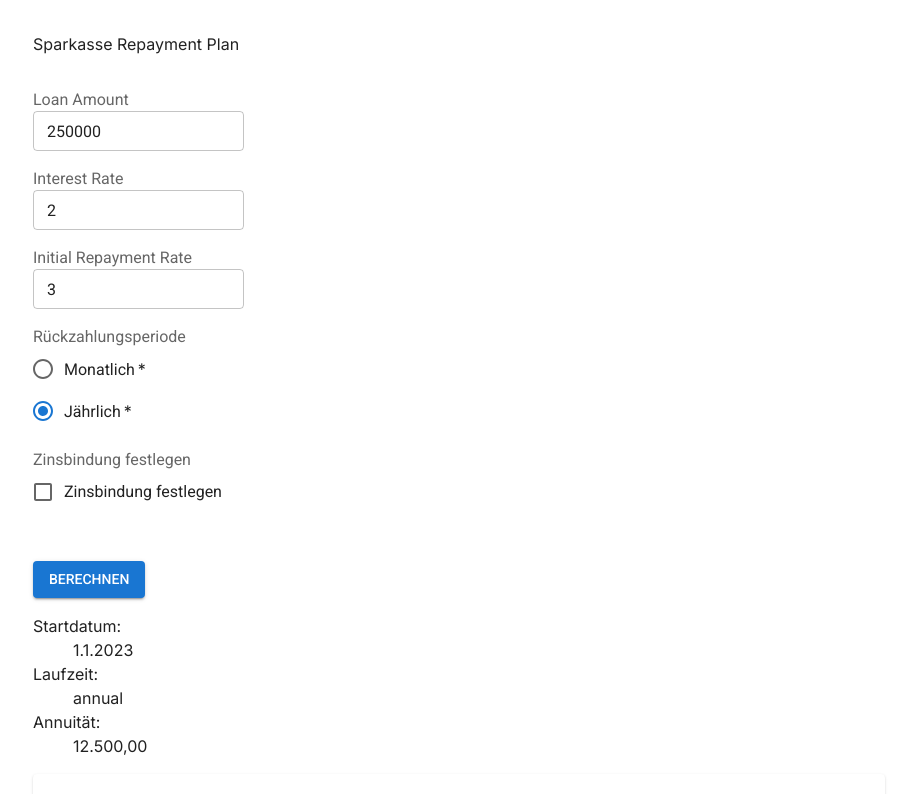
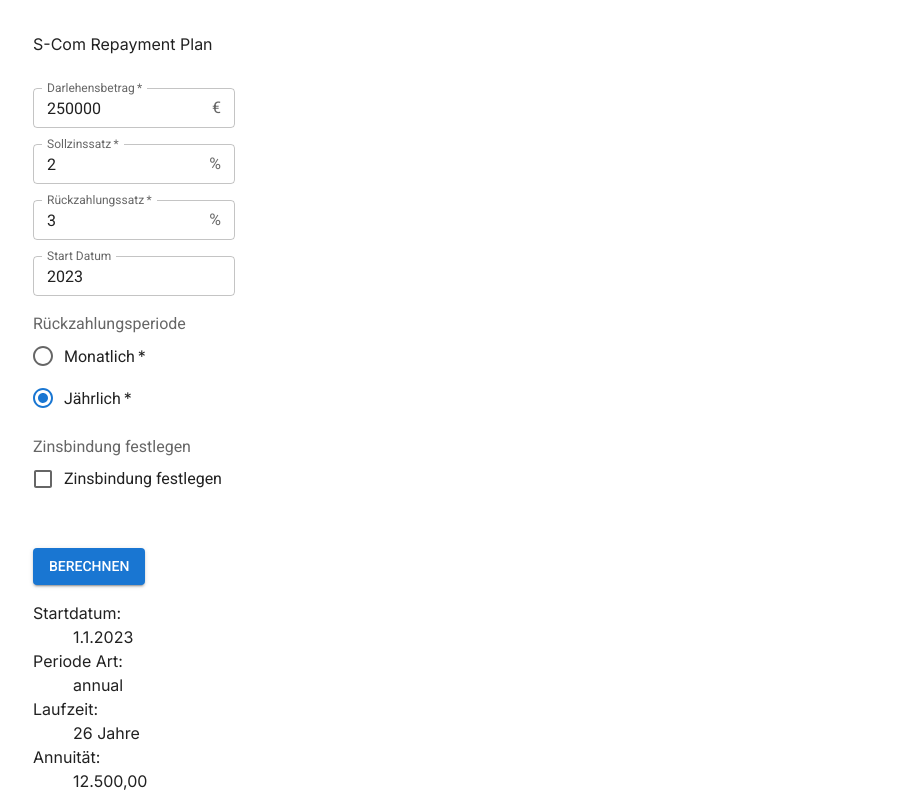
Before and after one commit to scsskid/repayment-plan, a Next.js app: page / in a window 1280 px wide. Shown: the top 794 px of the page, without its empty margins (181-1098 px from the left). Built offline with nearby package versions, Linux system fonts and the light colour scheme.

Commit message:
adjustments

```diff
--- a/package.json
+++ b/package.json
@@ -9,15 +9,17 @@
     "lint": "next lint"
   },
   "dependencies": {
+    "@mui/x-date-pickers": "^6.15.0",
+    "dayjs": "^1.11.10",
     "next": "13.5.2",
     "react": "18.2.0",
     "react-dom": "18.2.0"
   },
   "devDependencies": {
-    "@mui/material": "^5.14.10",
     "@emotion/react": "^11.11.1",
     "@emotion/styled": "^11.11.0",
     "@mui/base": "^5.0.0-beta.16",
+    "@mui/material": "^5.14.10",
     "@mui/system": "^5.14.10",
     "@types/node": "20.6.3",
     "@types/react": "18.2.22",
--- a/src/app/layout.tsx
+++ b/src/app/layout.tsx
@@ -18,7 +18,7 @@
 }) {
   return (
     <>
-      <html lang="en">
+      <html lang="de">
         <body className={inter.className}>
           <ThemeRegistry>{children}</ThemeRegistry>
         </body>
--- a/src/app/page.tsx
+++ b/src/app/page.tsx
@@ -1,21 +1,21 @@
 import Box from '@mui/material/Box';
 import Container from '@mui/material/Container';
 import Stack from '@mui/material/Stack';
-import Loander from '@/components/Loaner';
+import Loaner from '@/components/Loaner';
 
 export default function Home() {
   return (
     <Container maxWidth="md">
       <header>
-        <Box sx={{ py: 2, pt: 4 }}>Sparkasse Repayment Plan</Box>
+        <Box sx={{ py: 2, pt: 4 }}>S-Com Repayment Plan</Box>
       </header>
       <Box sx={{ py: 2 }}>
         <Stack spacing={4}>
-          <Loander />
+          <Loaner />
         </Stack>
       </Box>
       <header>
-        <Box sx={{ py: 2, pt: 4 }}>Sparkasse Repayment Plan</Box>
+        <Box sx={{ py: 2, pt: 4 }}>S-Com Repayment Plan</Box>
       </header>
     </Container>
   );
--- a/src/components/Display.tsx
+++ b/src/components/Display.tsx
@@ -10,17 +10,19 @@
 export default function Display({ formState }: Props) {
   const { repaymentPlan, isFormValidSimple } = useRepaymentPlan(formState);
   const { initialAunnuity, periodType } = repaymentPlan;
+  const periodCount = repaymentPlan.repaymentEntries.length;
+  const durationDisplay = () => {
+    if (periodType === 'annual') {
+      return `${periodCount} Jahre`;
+    }
 
-  const startDate = new Date();
+    var years = Math.floor(periodCount / 12);
+    var months: number = periodCount % 12;
 
-  if (periodType === 'annual') {
-    startDate.setMonth(0);
-  }
+    return `${years} Jahre ${months} Monate`;
+  };
 
-  startDate.setHours(0, 0, 0, 0);
-  startDate.setDate(1);
-
-  console.log('--- startDate', startDate);
+  const { startDate } = formState;
 
   if (!isFormValidSimple) {
     return (
@@ -37,9 +39,12 @@
 
       <dl>
         <dt>Startdatum: </dt>
-        <dd>{startDate.toLocaleDateString('de')}</dd>
+        <dd>{startDate.value.toLocaleDateString('de')}</dd>
+        <dt>Periode Art: </dt>
+        <dd>{repaymentPlan.periodType}</dd>
         <dt>Laufzeit: </dt>
-        <dd>{repaymentPlan.periodType}</dd>
+
+        <dd>{durationDisplay()}</dd>
         {initialAunnuity && (
           <>
             <dt>Annuität: </dt>
--- a/src/components/Form.tsx
+++ b/src/components/Form.tsx
@@ -1,16 +1,28 @@
 'use client';
 
-// React
+// React & non Mui Libs
 import { FormEvent, useState } from 'react';
+import dayjs, { Dayjs } from 'dayjs';
 
 // MUI
 import Radio from '@mui/material/Radio';
 import RadioGroup from '@mui/material/RadioGroup';
 import FormControlLabel from '@mui/material/FormControlLabel';
 import FormControl from '@mui/material/FormControl';
-import { Button, TextField, FormLabel, Checkbox, Slider } from '@mui/material';
+import {
+  Button,
+  TextField,
+  FormLabel,
+  Checkbox,
+  Slider,
+  InputLabel,
+  OutlinedInput,
+  InputAdornment,
+  IconButton
+} from '@mui/material';
 import Box from '@mui/material/Box';
 import Stack from '@mui/material/Stack';
+import { DatePicker } from '@mui/x-date-pickers/DatePicker';
 
 // Form Utils
 import {
@@ -23,7 +35,7 @@
 
 type Props = {
   formState: FormState;
-  dispatch: (action: DispatchAction) => {};
+  dispatch: React.Dispatch<DispatchAction>;
 };
 
 export default function Form({ formState: state, dispatch }: Props) {
@@ -74,45 +86,64 @@
       {/* <pre>{JSON.stringify(state, null, 2)}</pre> */}
       <Stack spacing={2}>
         <div className="form-element">
-          <FormLabel htmlFor="loanAmount">Loan Amount</FormLabel>
-          <TextField
-            name="loanAmount"
+          <FormControl
+            sx={{ width: '20ch' }}
+            variant="outlined"
+            size="small"
+            required={true}
+          >
+            <InputLabel htmlFor="loanAmount">Darlehensbetrag</InputLabel>
+            <OutlinedInput
               onChange={(e) => {
                 onInputChange('loanAmount', e.target.value, dispatch, state);
               }}
-            onBlur={(e) => {
-              onFocusOut('loanAmount', e.target.value, dispatch, state);
-            }}
-            required
+              id="loanAmount"
+              name="loanAmount"
+              type={'text'}
+              endAdornment={<InputAdornment position="end">€</InputAdornment>}
+              label="Darlehensbetrag"
               value={state.loanAmount.value}
-            size="small"
-            inputProps={{ inputMode: 'numeric', pattern: '[0-9]*' }}
             />
+          </FormControl>
+
           {state.loanAmount.touched && state.loanAmount.hasError && (
             <div className="error">{state.loanAmount.errorMessage}</div>
           )}
         </div>
 
         <div className="form-element">
-          <FormLabel htmlFor="interestRate">Interest Rate</FormLabel>
-          <TextField
-            name="interestRate"
+          <FormControl
+            sx={{ width: '20ch' }}
+            variant="outlined"
+            size="small"
+            required={true}
+          >
+            <InputLabel htmlFor="interestRate">Sollzinssatz</InputLabel>
+            <OutlinedInput
               onChange={(e) => {
                 onInputChange('interestRate', e.target.value, dispatch, state);
               }}
-            required
+              id="interestRate"
+              name="interestRate"
+              type={'text'}
+              endAdornment={<InputAdornment position="end">%</InputAdornment>}
+              label="Sollzinssatz"
               value={state.interestRate.value}
-            inputProps={{ inputMode: 'numeric', pattern: '[0-9]*' }}
-            size="small"
             />
+          </FormControl>
         </div>
 
         <div className="form-element">
-          <FormLabel htmlFor="initialRepaymentRate">
-            Initial Repayment Rate
-          </FormLabel>
-          <TextField
-            name="initialRepaymentRate"
+          <FormControl
+            sx={{ width: '20ch' }}
+            variant="outlined"
+            size="small"
+            required={true}
+          >
+            <InputLabel htmlFor="initialRepaymentRate">
+              Rückzahlungssatz
+            </InputLabel>
+            <OutlinedInput
               onChange={(e) => {
                 onInputChange(
                   'initialRepaymentRate',
@@ -121,10 +152,31 @@
                   state
                 );
               }}
-            size="small"
-            required
+              id="initialRepaymentRate"
+              name="initialRepaymentRate"
+              type={'text'}
+              endAdornment={<InputAdornment position="end">%</InputAdornment>}
+              label="Rückzahlungssatz"
               value={state.initialRepaymentRate.value}
-            inputProps={{ inputMode: 'numeric', pattern: '[0-9]*' }}
+            />
+          </FormControl>
+        </div>
+
+        <div className="form-element">
+          <DatePicker
+            label="Start Datum"
+            value={dayjs(state.startDate.value)}
+            onChange={(date: Dayjs | null) => {
+              if (!date) return;
+
+              const dateArg = new Date(date.toDate());
+              onInputChange('startDate', dateArg, dispatch, state);
+            }}
+            sx={{ width: '20ch' }}
+            slotProps={{ textField: { size: 'small' } }}
+            views={
+              state.periodType.value === 'annual' ? ['year'] : ['month', 'year']
+            }
           />
         </div>
 
--- a/src/components/Loaner.tsx
+++ b/src/components/Loaner.tsx
@@ -1,5 +1,8 @@
 'use client';
 
+import { LocalizationProvider } from '@mui/x-date-pickers';
+import { AdapterDayjs } from '@mui/x-date-pickers/AdapterDayjs';
+import 'dayjs/locale/de';
 import { useReducer } from 'react';
 import { UPDATE_FORM } from '@/lib/formUtils';
 import Display from './Display';
@@ -21,6 +24,7 @@
   fixedInterest: { ...commonProps, value: false },
   fixedInterestDuration: { ...commonProps, value: '1' },
   fixedInterestFollowingInterestRate: { ...commonProps, value: '0' },
+  startDate: { ...commonProps, value: new Date() },
   isFormValid: false
 } as FormState;
 
@@ -44,13 +48,27 @@
 export default function Loaner() {
   const [formState, dispatch] = useReducer(formReducer, initialState) as [
     FormState,
-    () => {}
+    React.Dispatch<DispatchAction>
   ];
 
+  console.log('--- formState', formState);
+
+  const startDate = formState.startDate.value;
+  const periodType = formState.periodType.value;
+
+  if (periodType === 'annual') {
+    startDate.setMonth(0);
+  }
+
+  startDate.setHours(0, 0, 0, 0);
+  startDate.setDate(1);
+
   return (
-    <div>
-      <Form formState={formState} dispatch={dispatch} />
-      <Display formState={formState} />
-    </div>
+    <LocalizationProvider dateAdapter={AdapterDayjs} adapterLocale="de">
+      <div>
+        <Form formState={formState} dispatch={dispatch} />
+        <Display formState={formState} />
+      </div>
+    </LocalizationProvider>
   );
 }
--- a/src/components/RepaymentPlanTable.tsx
+++ b/src/components/RepaymentPlanTable.tsx
@@ -15,23 +15,27 @@
   startDate
 }: {
   repaymentPlan: LoanerType;
-  startDate: Date;
+  startDate: {
+    value: Date;
+  };
 }) {
   if (!repaymentPlan || !repaymentPlan.repaymentEntries) return null;
-
-  // const copyStartDate = new Date(startDate.getTime());
 
   const rows = repaymentPlan.repaymentEntries.map((entry, index) => {
     return {
       ...entry,
-      periodDate: getPeriodDate(startDate, repaymentPlan.periodType, index)
+      periodDate: getPeriodDate(
+        startDate.value,
+        repaymentPlan.periodType,
+        index
+      )
     };
   });
   const periodDateOptions: Intl.DateTimeFormatOptions =
     repaymentPlan.periodType === 'annual'
       ? { year: 'numeric' }
       : {
-          month: '2-digit',
+          month: 'short',
           year: 'numeric'
         };
 
@@ -40,9 +44,9 @@
       <Table sx={{ minWidth: 650 }} aria-label="Tilgungsplan Tabelle">
         <TableHead>
           <TableRow>
+            <TableCell></TableCell>
             <TableCell>
-              periodIndex
-              <br />({repaymentPlan.periodType})
+              {repaymentPlan.periodType === 'annual' ? 'Jahr' : 'Monat'}
             </TableCell>
             <TableCell align="right">Annuität</TableCell>
             <TableCell align="right">Zinsanteil</TableCell>
@@ -75,7 +79,8 @@
                 >
                   <TableCell component="th" scope="row">
                     {periodIndex}
-                    <br />
+                  </TableCell>
+                  <TableCell>
                     {periodDate.toLocaleDateString('de', periodDateOptions)}
 
                     <br />
--- a/src/lib/formUtils.ts
+++ b/src/lib/formUtils.ts
@@ -1,11 +1,16 @@
-import type { DispatchAction, FormState, FormStateItem } from '@/types/common';
+import type {
+  DispatchAction,
+  DispatchActionDataValue,
+  FormState,
+  FormStateItem
+} from '@/types/common';
 
 export const UPDATE_FORM = 'UPDATE_FORM';
 
 export const onInputChange = (
   name: keyof FormState,
-  value: string | boolean,
-  dispatch: (action: DispatchAction) => {},
+  value: DispatchActionDataValue,
+  dispatch: React.Dispatch<DispatchAction>,
   formState: FormState
 ) => {
   const { hasError, errorMessage } = validateInput(name, value);
@@ -30,14 +35,14 @@
   });
 };
 
-export const validateInput = (name: string, value: string | boolean) => {
+export const validateInput = (name: string, value: DispatchActionDataValue) => {
   let hasError = false,
     errorMessage = '';
   switch (name) {
     case 'interestRate':
     case 'initialRepaymentRate':
     case 'loanAmount':
-      if (typeof value === 'boolean') {
+      if (typeof value === 'boolean' || typeof value === 'object') {
         break;
       }
       if (value.trim() === '') {
--- a/src/types/common.ts
+++ b/src/types/common.ts
@@ -1,10 +1,12 @@
 import { PeriodType } from '@/lib/RepaymentPlan';
+
+export type DispatchActionDataValue = string | boolean | Date | PeriodType;
 
 export type DispatchAction = {
   type: string;
   data: {
     name: keyof FormState;
-    value: string | boolean;
+    value: DispatchActionDataValue;
     hasError: boolean;
     errorMessage: string;
     touched: boolean;
@@ -26,5 +28,6 @@
   fixedInterest: FormStateItem & { value: boolean };
   fixedInterestDuration: FormStateItem & { value: string };
   fixedInterestFollowingInterestRate: FormStateItem & { value: string };
+  startDate: FormStateItem & { value: Date };
   isFormValid: boolean;
 };
```
Also changed, not shown: src/components/Fieldset.tsx (added, +15 -0 lines), 2 other files (tests, documents, lock files or other folders). Lines whose indentation alone changed are shown as unchanged.
